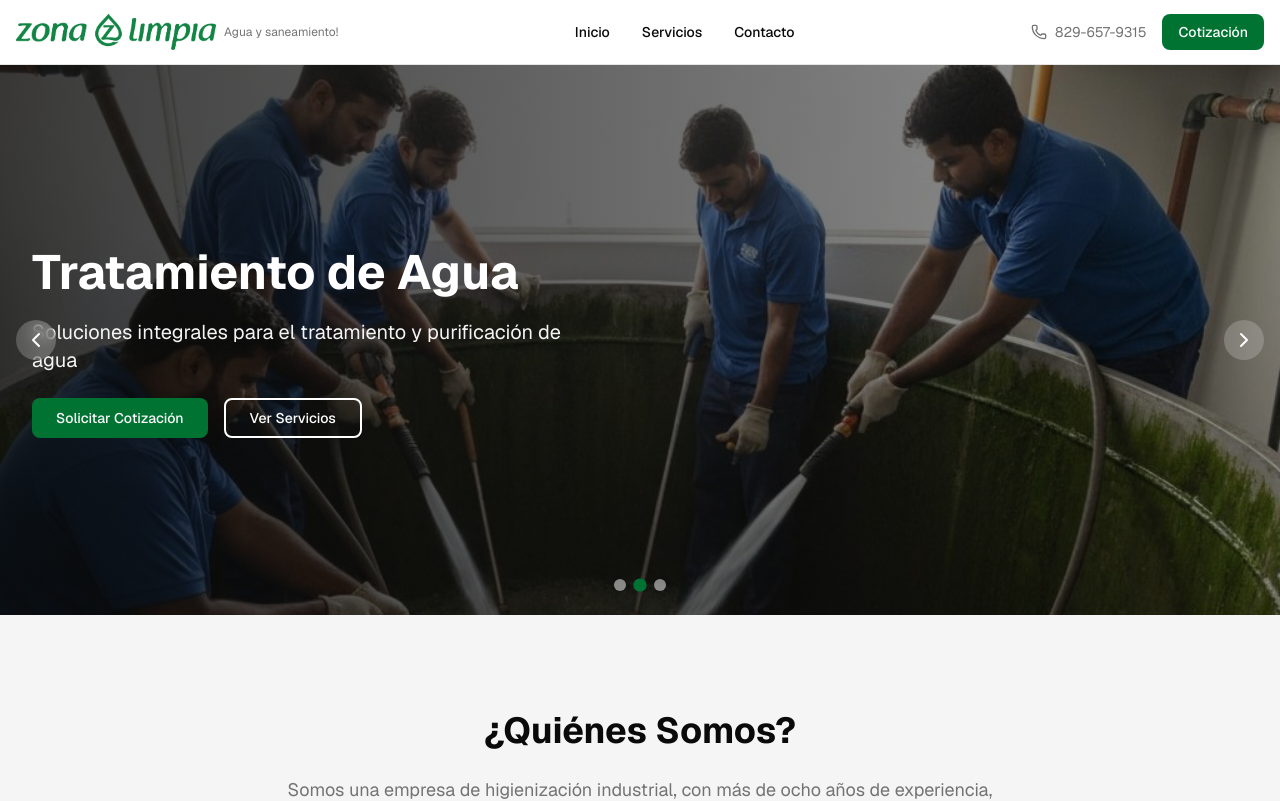
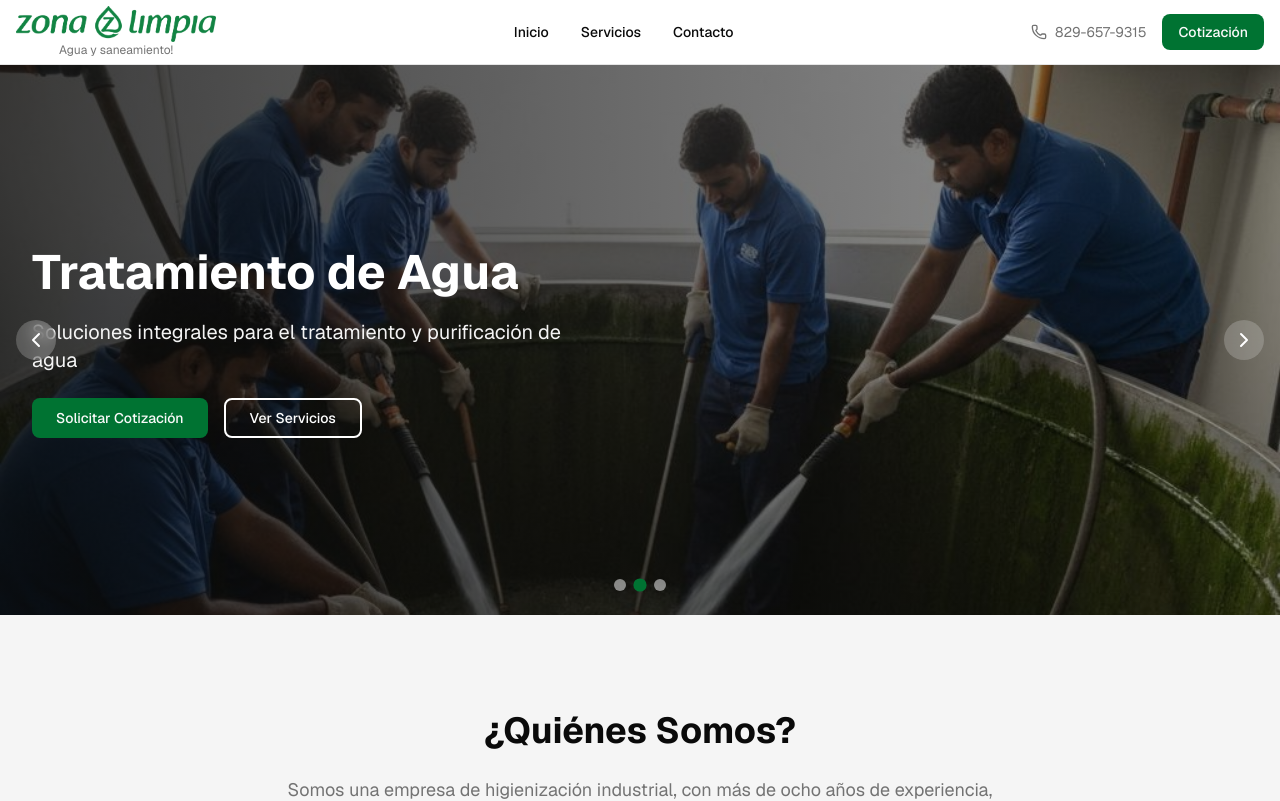
Before and after one commit to Elihan303/zona-limpia, a Next.js app: page / in a window 1280 px wide. Shown: the top 801 px of the page. Built offline with nearby package versions, Linux system fonts and the light colour scheme.

Commit message:
feat: flex col

```diff
--- a/components/Header/index.tsx
+++ b/components/Header/index.tsx
@@ -12,7 +12,7 @@ export function Header() {
       <div className="container mx-auto px-4">
         <div className="flex h-16 items-center justify-between">
           {/* Logo y eslogan */}
-          <Link href="/" className="md:flex items-center gap-2">
+          <Link href="/" className="md:flex flex-col items-center ">
             <Image
               src="/logo.png"
               width={200}
```
